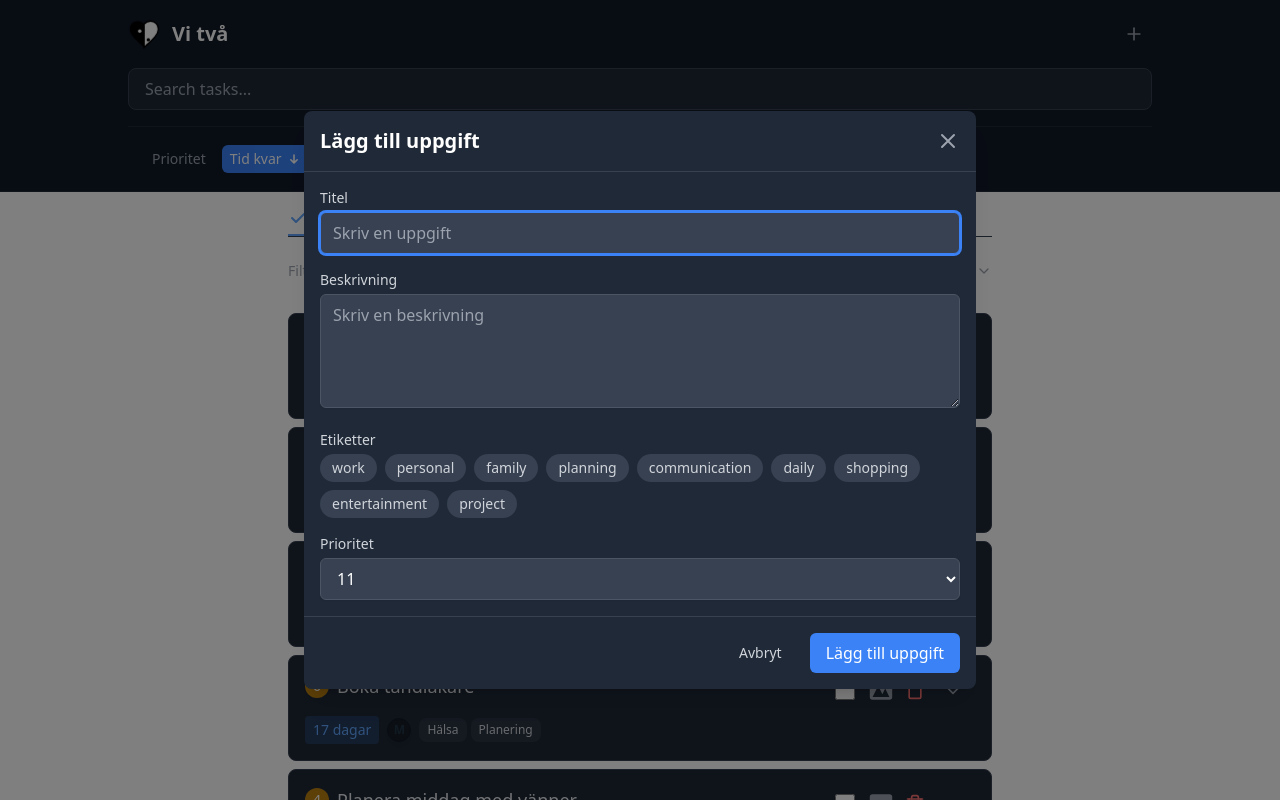
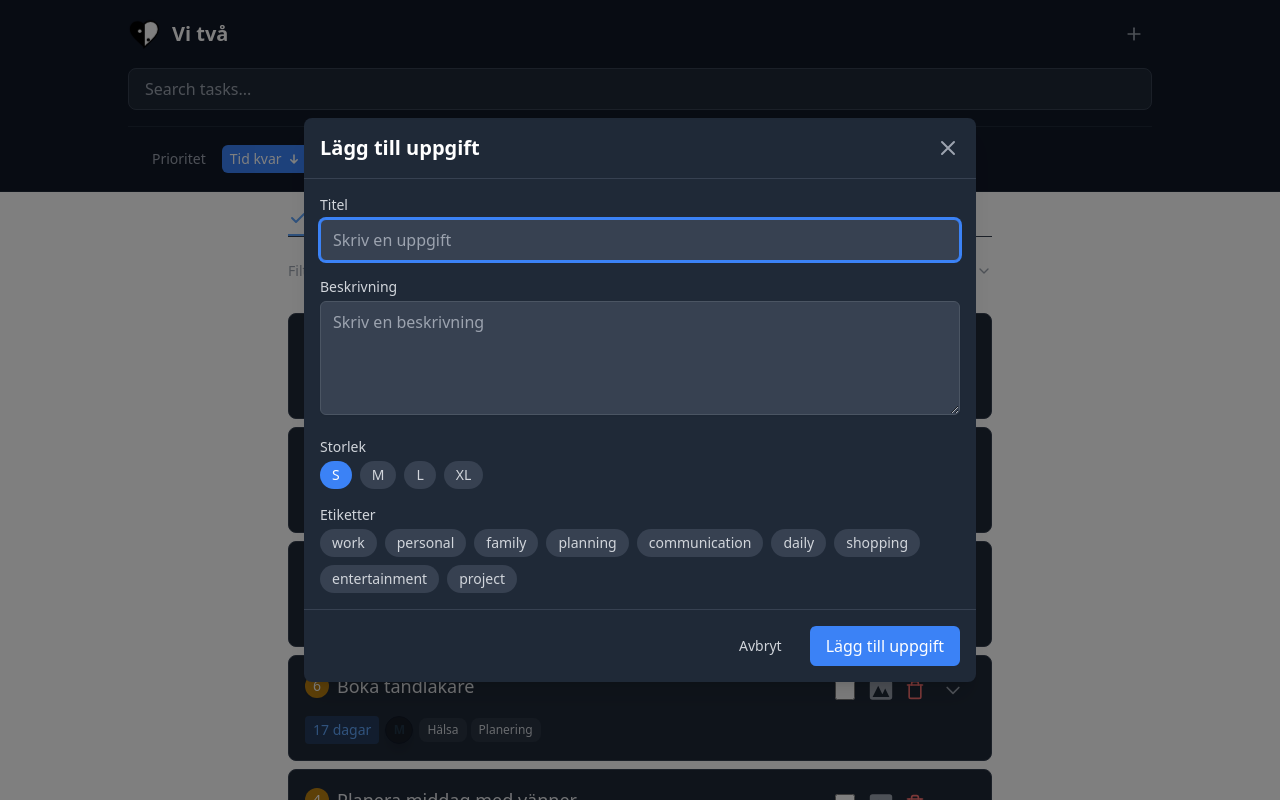
Before and after one commit to SebastianUdden/2-of-us, a React (Vite) app: page / in a window 1280 px wide. Both pictures are taken after a click on the button 1134 px from the left and 34 px from the top of the page. Shown: the top 800 px of the page. Built offline with nearby package versions, Linux system fonts and the light colour scheme.

Commit message:
fix task size edit

```diff
--- a/src/components/AddTaskPanel.tsx
+++ b/src/components/AddTaskPanel.tsx
@@ -37,6 +37,7 @@ const AddTaskPanel = ({
     description: "",
     priority: 1,
     labels: [] as string[],
+    size: "S",
   });
   const titleInputRef = useRef<HTMLInputElement>(null);
 
@@ -50,6 +51,7 @@ const AddTaskPanel = ({
         description: "",
         priority: totalTasks + 1,
         labels: [],
+        size: "S",
       }));
       // Focus the title input when panel opens
       setTimeout(() => titleInputRef.current?.focus(), 100);
@@ -72,6 +74,7 @@ const AddTaskPanel = ({
       completed: false,
       archived: false,
       priority: formData.priority,
+      size: formData.size,
       labels: formData.labels,
       author: "Sebastian",
       createdAt: new Date(),
@@ -198,7 +201,53 @@ const AddTaskPanel = ({
                     placeholder="Skriv en beskrivning"
                   />
                 </div>
-
+                <div>
+                  <label className="block text-sm font-medium text-gray-300 mb-1">
+                    Storlek
+                  </label>
+                  <div className="flex flex-wrap gap-2">
+                    <button
+                      className={`px-3 py-1 rounded-full text-sm font-medium transition-colors ${
+                        formData.size === "S"
+                          ? "bg-blue-500 text-white"
+                          : "bg-gray-700 text-gray-300 hover:bg-gray-600"
+                      }`}
+                      onClick={() => setFormData({ ...formData, size: "S" })}
+                    >
+                      S
+                    </button>
+                    <button
+                      className={`px-3 py-1 rounded-full text-sm font-medium transition-colors ${
+                        formData.size === "M"
+                          ? "bg-blue-500 text-white"
+                          : "bg-gray-700 text-gray-300 hover:bg-gray-600"
+                      }`}
+                      onClick={() => setFormData({ ...formData, size: "M" })}
+                    >
+                      M
+                    </button>
+                    <button
+                      className={`px-3 py-1 rounded-full text-sm font-medium transition-colors ${
+                        formData.size === "L"
+                          ? "bg-blue-500 text-white"
+                          : "bg-gray-700 text-gray-300 hover:bg-gray-600"
+                      }`}
+                      onClick={() => setFormData({ ...formData, size: "L" })}
+                    >
+                      L
+                    </button>
+                    <button
+                      className={`px-3 py-1 rounded-full text-sm font-medium transition-colors ${
+                        formData.size === "XL"
+                          ? "bg-blue-500 text-white"
+                          : "bg-gray-700 text-gray-300 hover:bg-gray-600"
+                      }`}
+                      onClick={() => setFormData({ ...formData, size: "XL" })}
+                    >
+                      XL
+                    </button>
+                  </div>
+                </div>
                 <div>
                   <label className="block text-sm font-medium text-gray-300 mb-1">
                     Etiketter
@@ -219,35 +268,6 @@ const AddTaskPanel = ({
                       </button>
                     ))}
                   </div>
-                </div>
-
-                <div>
-                  <label
-                    htmlFor="priority"
-                    className="block text-sm font-medium text-gray-300 mb-1"
-                  >
-                    Prioritet
-                  </label>
-                  <select
-                    id="priority"
-                    value={formData.priority}
-                    onChange={(e) =>
-                      setFormData({
-                        ...formData,
-                        priority: Number(e.target.value),
-                      })
-                    }
-                    className="w-full px-3 py-2 bg-gray-700 border border-gray-600 rounded-md shadow-sm text-white focus:outline-none focus:ring-2 focus:ring-blue-500 focus:border-blue-500"
-                  >
-                    {Array.from(
-                      { length: totalTasks + 1 },
-                      (_, i) => i + 1
-                    ).map((position) => (
-                      <option key={position} value={position}>
-                        {position}
-                      </option>
-                    ))}
-                  </select>
                 </div>
               </>
             )}
--- a/src/components/Body.tsx
+++ b/src/components/Body.tsx
@@ -234,6 +234,12 @@ const Body = () => {
     );
   };
 
+  const handleTaskUpdate = (updatedTask: Task) => {
+    setTasks((prevTasks) =>
+      prevTasks.map((task) => (task.id === updatedTask.id ? updatedTask : task))
+    );
+  };
+
   const handleLabelClickWithExpand = (label: string) => {
     setIsCategoriesExpanded(true);
     handleLabelClick(label);
@@ -462,7 +468,7 @@ const Body = () => {
                     onComplete={handleComplete}
                     onDelete={handleDelete}
                     onArchive={handleArchive}
-                    onUpdate={() => {}}
+                    onUpdate={handleTaskUpdate}
                     isCollapsed={isCollapsed}
                     onHeightChange={setAnimatingTaskHeight}
                     onLabelClick={handleLabelClickWithExpand}
--- a/src/components/task-card/SizeLabel.tsx
+++ b/src/components/task-card/SizeLabel.tsx
@@ -1,6 +1,6 @@
-import { TaskSize } from "../../types/Task";
+type Size = "S" | "M" | "L" | "XL";
 
-const getSizeOpacity = (size: TaskSize): number => {
+const getSizeOpacity = (size: Size): number => {
   switch (size) {
     case "S":
       return 0.1;
@@ -15,11 +15,11 @@ const getSizeOpacity = (size: TaskSize): number => {
   }
 };
 
-export const SizeLabel = ({ size }: { size: TaskSize }) => {
+export const SizeLabel = ({ size }: { size: Size }) => {
   const opacity = getSizeOpacity(size);
   return (
     <div
-      className="border border-gray-900 shadow-lg w-6 h-6 rounded-full flex items-center justify-center text-xs font-semibold text-magenta-500"
+      className="border border-gray-900 shadow-lg w-7 h-7 rounded-full flex items-center justify-center text-xs font-semibold text-magenta-500 -mx-0.5"
       style={{ backgroundColor: `rgba(0, 0, 0, ${opacity})` }}
     >
       {size}
--- a/src/components/task-card/TaskCard.tsx
+++ b/src/components/task-card/TaskCard.tsx
@@ -63,6 +63,7 @@ const TaskCard = ({
   const [showSubtasks, setShowSubtasks] = useState(expandedTaskId === task.id);
   const [isPriorityControlsVisible, setIsPriorityControlsVisible] =
     useState(false);
+  const [editedSize, setEditedSize] = useState(task.size);
   const cardRef = useRef<HTMLDivElement>(null);
 
   useEffect(() => {
@@ -73,11 +74,16 @@ const TaskCard = ({
 
   const handleSubmit = (e: React.FormEvent) => {
     e.preventDefault();
-    if (editedTitle !== task.title || editedDescription !== task.description) {
+    if (
+      editedTitle !== task.title ||
+      editedDescription !== task.description ||
+      editedSize !== task.size
+    ) {
       onUpdate({
         ...task,
         title: editedTitle,
         description: editedDescription,
+        size: editedSize,
       });
     }
     setIsEditing(false);
@@ -173,7 +179,20 @@ const TaskCard = ({
                 dueDate={task.dueDate}
                 onDueDateChange={handleDueDateChange}
               />
-              {task.size && <SizeLabel size={task.size} />}
+              {task.size &&
+                (isEditing ? (
+                  <select
+                    value={editedSize}
+                    onChange={(e) => setEditedSize(e.target.value)}
+                  >
+                    <option value="S">S</option>
+                    <option value="M">M</option>
+                    <option value="L">L</option>
+                    <option value="XL">XL</option>
+                  </select>
+                ) : (
+                  <SizeLabel size={task.size} />
+                ))}
               {task.labels && task.labels.length > 0 && (
                 <div className="flex flex-wrap gap-1">
                   {task.labels.map((label) => (
--- a/src/types/Task.ts
+++ b/src/types/Task.ts
@@ -22,4 +22,5 @@ export interface Task {
     completed: boolean;
   }[];
   parentTaskId?: string;
+  size?: string;
 }
```
